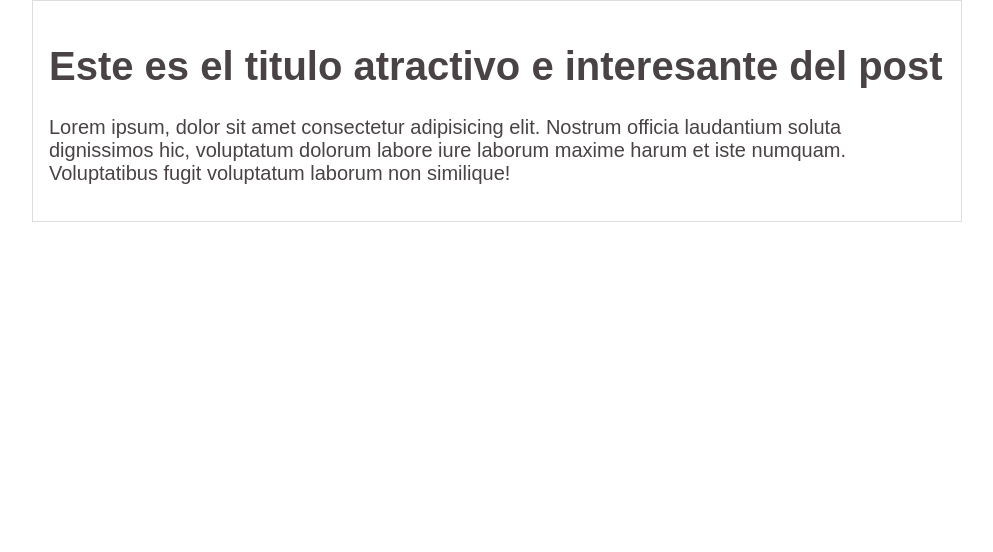
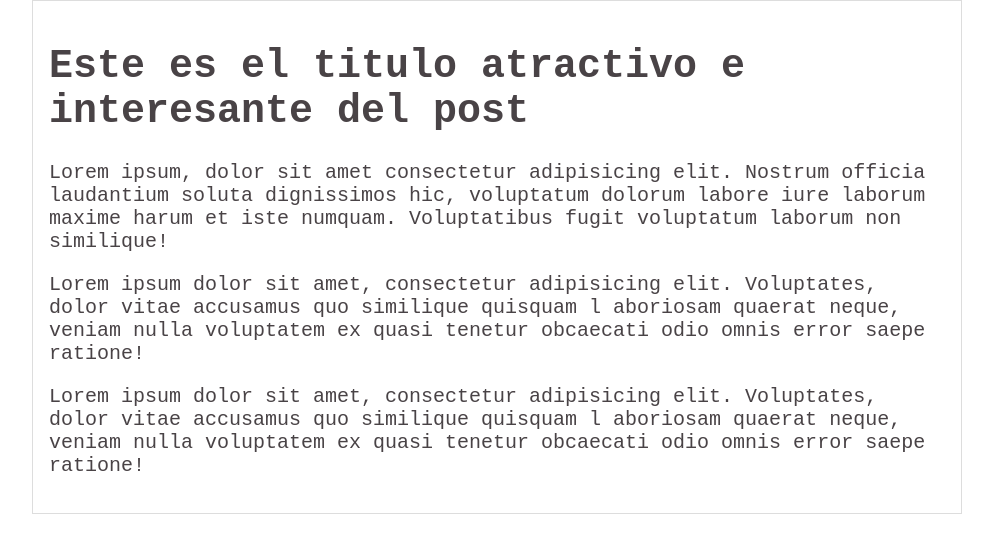
Before and after one commit to edalguerr/Hyperblog, a plain HTML site: page index.html in a window 1280 px wide. Shown: the whole page, without its empty margins (143-1136 px from the left). Drawn offline with Linux system fonts and the light colour scheme.

Commit message:
Agregando contenido adicional del blog y una mejor tipografia

```diff
--- a/css/estilos.css
+++ b/css/estilos.css
@@ -1,7 +1,7 @@
 body{
     color: rgb(73, 67, 70);
     text-align: center;
-    font-family: Arial, Helvetica, sans-serif;
+    font-family: 'Courier New', Courier, monospace;
     margin: 0;
     padding: 0;
     font-size: 16px;
--- a/index.html
+++ b/index.html
@@ -14,10 +14,24 @@
         <div id="post">
             <h1>Este es el titulo atractivo e interesante del post</h1>
             <p>
-               Lorem ipsum, dolor sit amet consectetur adipisicing elit.
-               Nostrum officia laudantium soluta dignissimos hic, voluptatum
-               dolorum labore iure laborum maxime harum et iste numquam.
-               Voluptatibus fugit voluptatum laborum non similique!
+                Lorem ipsum, dolor sit amet consectetur adipisicing elit.
+                Nostrum officia laudantium soluta dignissimos hic, voluptatum
+                dolorum labore iure laborum maxime harum et iste numquam.
+                Voluptatibus fugit voluptatum laborum non similique!
+            </p>
+
+            <p>
+                Lorem ipsum dolor sit amet, consectetur adipisicing elit.
+                Voluptates, dolor vitae accusamus quo similique quisquam l
+                aboriosam quaerat neque, veniam nulla voluptatem ex quasi
+                tenetur obcaecati odio omnis error saepe ratione!
+            </p>
+
+            <p>
+                Lorem ipsum dolor sit amet, consectetur adipisicing elit.
+                Voluptates, dolor vitae accusamus quo similique quisquam l
+                aboriosam quaerat neque, veniam nulla voluptatem ex quasi
+                tenetur obcaecati odio omnis error saepe ratione!
             </p>
 
         </div>
```
